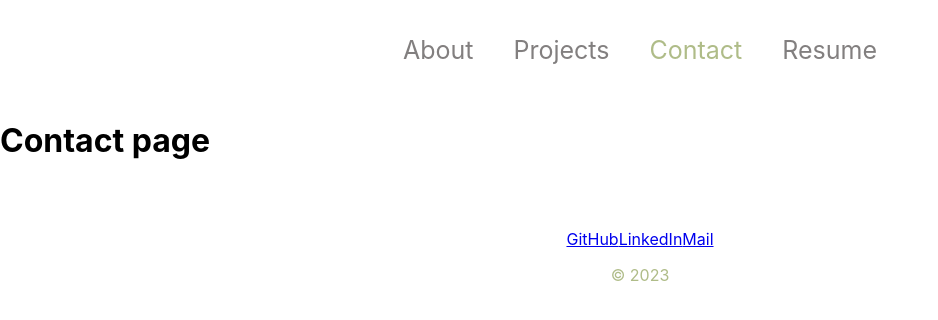
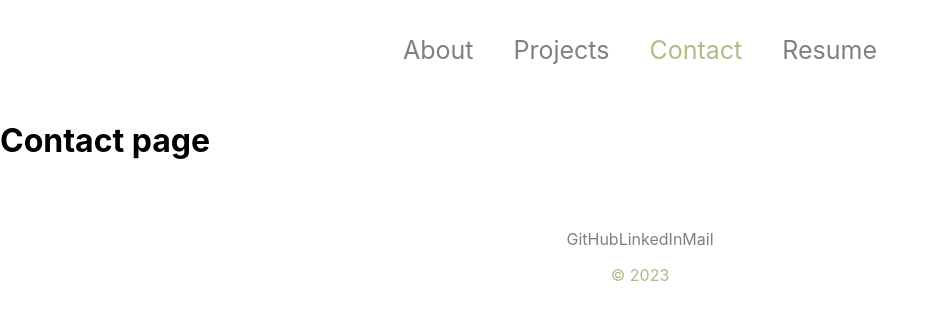
Before and after one commit to VictoriaCook/react-portfolio, a React (Create React App) app in the folder portfolio/: page /contact in a window 1280 px wide. Shown: the top 320 px of the page, without its empty margins (0-938 px from the left). Built offline with nearby package versions, Linux system fonts and the light colour scheme.

Commit message:
style links in footer

```diff
--- a/portfolio/src/components/Footer/Footer.css
+++ b/portfolio/src/components/Footer/Footer.css
@@ -8,6 +8,22 @@
     flex-direction: column;
     padding-top: 8px;
 }
+
+.socialLinks a {
+    color: var(--primary-text-colour);
+}
+
+a:link {
+    text-decoration: none;
+  }
+
+a:visited {
+    text-decoration: none;
+  }
+
+a:hover {
+    color: var(--secondary-text-colour);
+  }
 
 .socialLinks svg {
     color: white;
```
